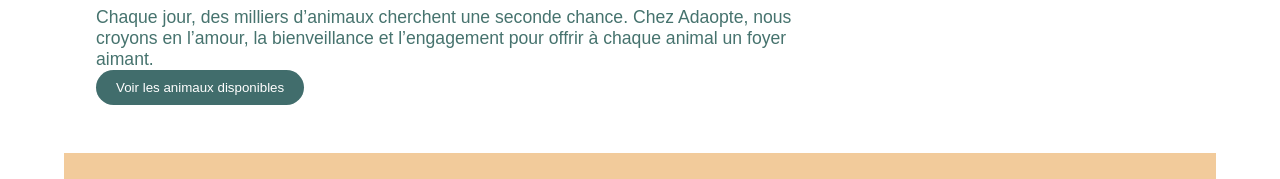
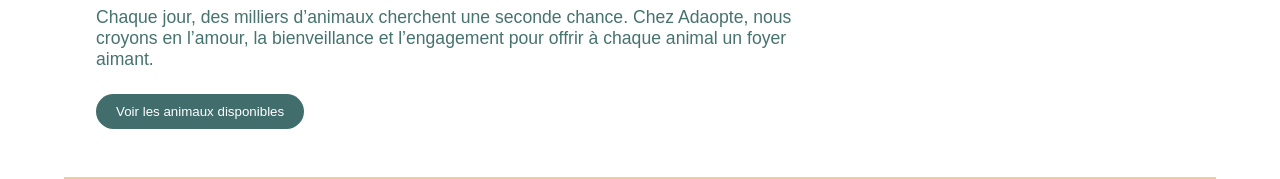
Before and after one commit to Camille-lt/Adaopte_front, a Next.js app: page / in a window 1280 px wide. Shown: the part 580-759 px from the top of the page. Built offline with nearby package versions, Linux system fonts and the light colour scheme.

Commit message:
add new style of button

```diff
--- a/src/app/components/button.jsx
+++ b/src/app/components/button.jsx
@@ -1,6 +1,7 @@
-'use client'; // Important pour que ce soit un composant client (interactif)
+'use client';
 
-export default function Button({ onClick, children }) {
+
+export default function Button({ onClick, children, style = {} }) {
  return (
    <button
      type="button"
@@ -12,6 +13,8 @@ export default function Button({ onClick, children }) {
        border: 'none',
        borderRadius: '56px',
        cursor: 'pointer',
+       marginTop: '1.5rem',
+       ...style, // Permet de changer le style de certains buttons
      }}
    >
      {children}
```
Lines whose indentation alone changed are shown as unchanged.
